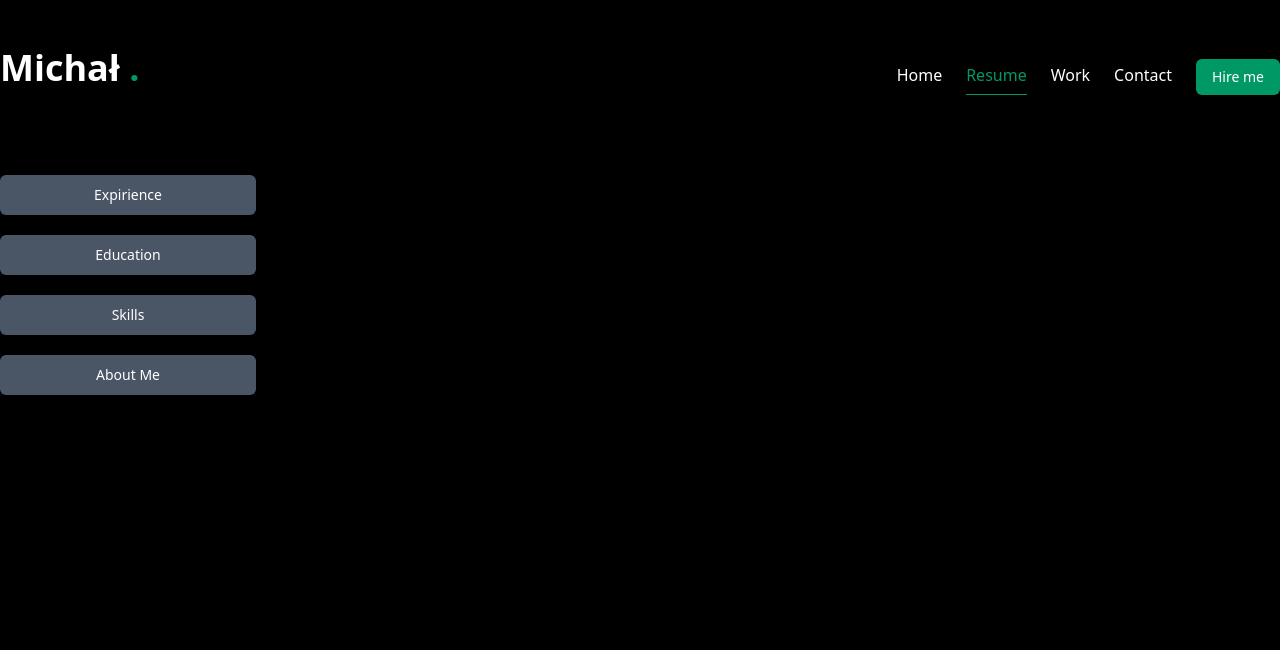
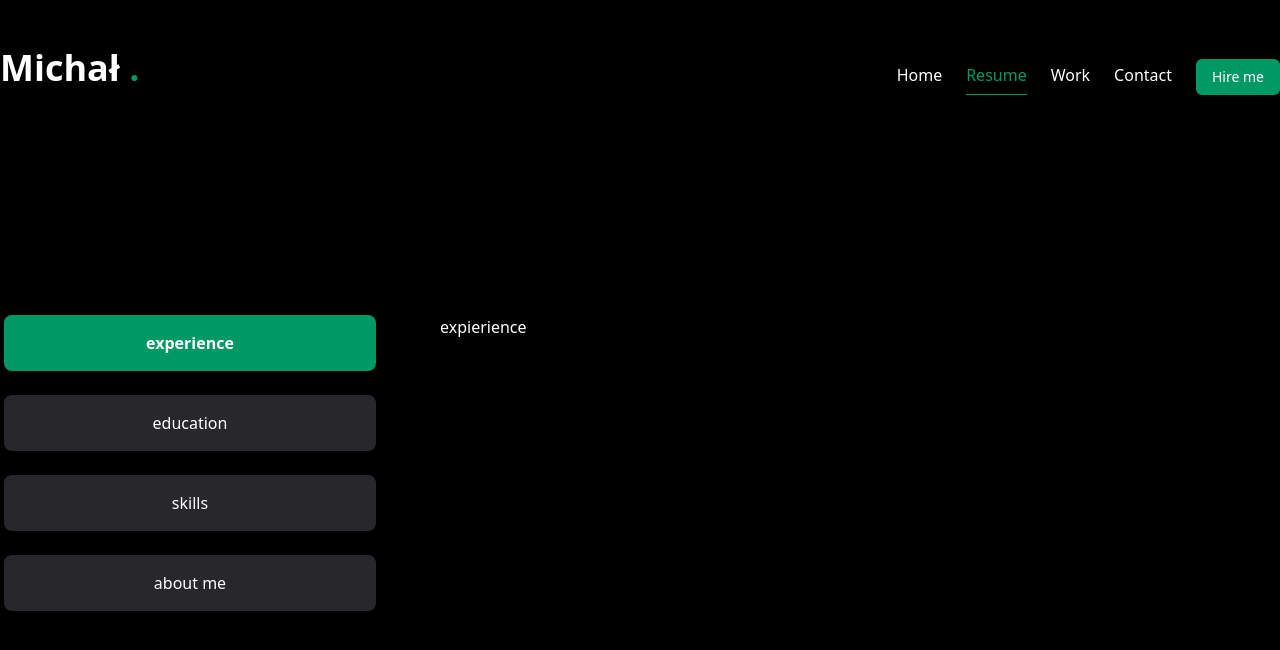
Before and after one commit to michalslowikowski00/my-website, a Next.js app: page /resume in a window 1280 px wide. Shown: the top 650 px of the page. Built offline with nearby package versions, Linux system fonts and the light colour scheme.

Commit message:
add tabs

```diff
--- a/src/app/resume/page.tsx
+++ b/src/app/resume/page.tsx
@@ -1,39 +1,92 @@
-import { Button } from '@/components/ui/button';
+'use client';
 
-const Categories = () => {
-  const categories = ['expirience', 'education', 'skills', 'about me'];
-
-  return (
-    <>
-      {categories.map((category, index) => {
-        return (
-          <div key={index}>
-            <Button
-              // variant="outline"
-              size="lg"
-              className="bg-gray-600 capitalize hover:bg-emerald-600 w-64 mb-5"
-            >
-              <span>{category}</span>
-            </Button>
-          </div>
-        );
-      })}
-    </>
-  );
-};
+import { Tabs, TabsContent, TabsList, TabsTrigger } from '@/components/ui/tabs';
+import { motion } from 'framer-motion';
 
 const Resume = () => {
   return (
-    <section className="h-full">
-      <div className="container mx-auto h-full">
-        <div className="flex flex-col xl:flex-row items-center justify-between xl:pt-8 xl:pb-24">
-          <div>
-            <Categories />
+    <motion.div
+      initial={{ opacity: 0 }}
+      animate={{
+        opacity: 1,
+        transition: { delay: 2.4, duration: 0.4, ease: 'easeIn' },
+      }}
+      className="min-h-[80vh] flex items-center justify-center py-12 xl:py-0"
+    >
+      <div className="container mx-auto">
+        <Tabs
+          defaultValue="experience"
+          className="flex flex-col xl:flex-row gap-[60px]"
+        >
+          <TabsList className="flex flex-col w-full max-w-[380px] mx-auto gap-6 xl:mx-0">
+            <TabsTrigger value="experience">experience</TabsTrigger>
+            <TabsTrigger value="education">education</TabsTrigger>
+            <TabsTrigger value="skills">skills</TabsTrigger>
+            <TabsTrigger value="about me">about me</TabsTrigger>
+          </TabsList>
+          <div className="w-full">
+            <TabsContent
+              value="experience"
+              className="w-full"
+            >
+              expierience
+            </TabsContent>
+            <TabsContent
+              value="education"
+              className="w-full"
+            >
+              education
+            </TabsContent>
+            <TabsContent
+              value="skills"
+              className="w-full"
+            >
+              skills
+            </TabsContent>
+            <TabsContent
+              value="about me"
+              className="w-full"
+            >
+              about me
+            </TabsContent>
           </div>
-        </div>
+        </Tabs>
       </div>
-    </section>
+    </motion.div>
   );
 };
 
 export default Resume;
+
+const aboutMe = {
+  title: 'About me',
+  description: 'Nothing',
+  info: [
+    { filedName: 'Name', fieldValue: 'Michał Słowikowski' },
+    { filedName: 'Expirience', fieldValue: '10+' },
+    { filedName: 'Nationality', fieldValue: 'Polish' },
+  ],
+};
+
+const expirience = {
+  icon: '',
+  title: 'My expirience',
+  description: 'Nothing',
+  items: [
+    {
+      company: 'Snowflake',
+      position: 'Full Stack Engineer',
+      duration: '2020 - present',
+    },
+    {
+      company: 'Snowflake',
+      position: 'Full Stack Engineer',
+      duration: '2020 - present',
+    },
+    {
+      company: 'Snowflake',
+      position: 'Full Stack Engineer',
+      duration: '2020 - present',
+    },
+  ],
+};
--- a/src/components/customs/Description.tsx
+++ b/src/components/customs/Description.tsx
@@ -3,6 +3,7 @@ import { Button } from '../ui/button';
 import { Socials } from './Socials';
 
 const personDescription = `I am software developer with more than 5 years of expirience.
+
 My journey with programming started over 10 years ago as a software tester.
 Now I work as fullstack enginner in Snowflake,
 but I fall in love with React and this is what I want to do the most.`;
--- a/src/components/ui/tabs.tsx
+++ b/src/components/ui/tabs.tsx
@@ -1,9 +1,9 @@
-"use client";
+'use client';
 
-import * as React from "react";
-import * as TabsPrimitive from "@radix-ui/react-tabs";
+import * as React from 'react';
+import * as TabsPrimitive from '@radix-ui/react-tabs';
 
-import { cn } from "@/lib/utils";
+import { cn } from '@/lib/utils';
 
 function Tabs({
   className,
@@ -12,7 +12,7 @@ function Tabs({
   return (
     <TabsPrimitive.Root
       data-slot="tabs"
-      className={cn("flex flex-col gap-2", className)}
+      className={cn('flex flex-col gap-2', className)}
       {...props}
     />
   );
@@ -25,10 +25,7 @@ function TabsList({
   return (
     <TabsPrimitive.List
       data-slot="tabs-list"
-      className={cn(
-        "bg-muted text-muted-foreground inline-flex h-9 w-fit items-center justify-center rounded-lg p-[3px]",
-        className,
-      )}
+      className={cn('inline-flex rounded-md p-1 text-white ', className)}
       {...props}
     />
   );
@@ -42,8 +39,8 @@ function TabsTrigger({
     <TabsPrimitive.Trigger
       data-slot="tabs-trigger"
       className={cn(
-        "data-[state=active]:bg-background data-[state=active]:text-foreground focus-visible:border-ring focus-visible:ring-ring/50 focus-visible:outline-ring dark:data-[state=active]:border-input dark:data-[state=active]:bg-input/50 inline-flex h-[calc(100%-1px)] flex-1 items-center justify-center gap-1.5 rounded-md border border-transparent px-2 py-1 text-sm font-medium whitespace-nowrap transition-[color,box-shadow] focus-visible:ring-[3px] focus-visible:outline-1 disabled:pointer-events-none disabled:opacity-50 data-[state=active]:shadow-sm [&_svg]:pointer-events-none [&_svg]:shrink-0 [&_svg:not([class*='size-'])]:size-4",
-        className,
+        'inline-flex items-center w-full bg-[#27272c] justify-center whitespace-nowrap text-white rounded-lg p-3 text-balance font-medium ring-offset-white transition-all disabled:pointer-events-none disabled:opacity-50 data-[state=active]:bg-emerald-600 data-[state=active]:text-primary data-[state=active]:font-bold data-[state=active]:shadow-sm active:bg-violet-700',
+        className
       )}
       {...props}
     />
@@ -57,7 +54,7 @@ function TabsContent({
   return (
     <TabsPrimitive.Content
       data-slot="tabs-content"
-      className={cn("flex-1 outline-none", className)}
+      className={cn('flex-1 outline-none', className)}
       {...props}
     />
   );
--- a/tailwind.config.js
+++ b/tailwind.config.js
@@ -1,15 +1,23 @@
 module.exports = {
   purge: [],
-  darkMode: false, // or 'media' or 'class'
+  darkMode: false,
   theme: {
     container: {
       center: true,
-      padding: "15px",
+      padding: '15px',
     },
   },
   extend: {},
   variants: {
-    extend: {},
+    extend: {
+      colors: {
+        primary: '#1c1c22',
+        accent: {
+          DEFAULT: '#00ff99',
+          hover: '#00e187',
+        },
+      },
+    },
   },
   plugins: [],
 };
```
